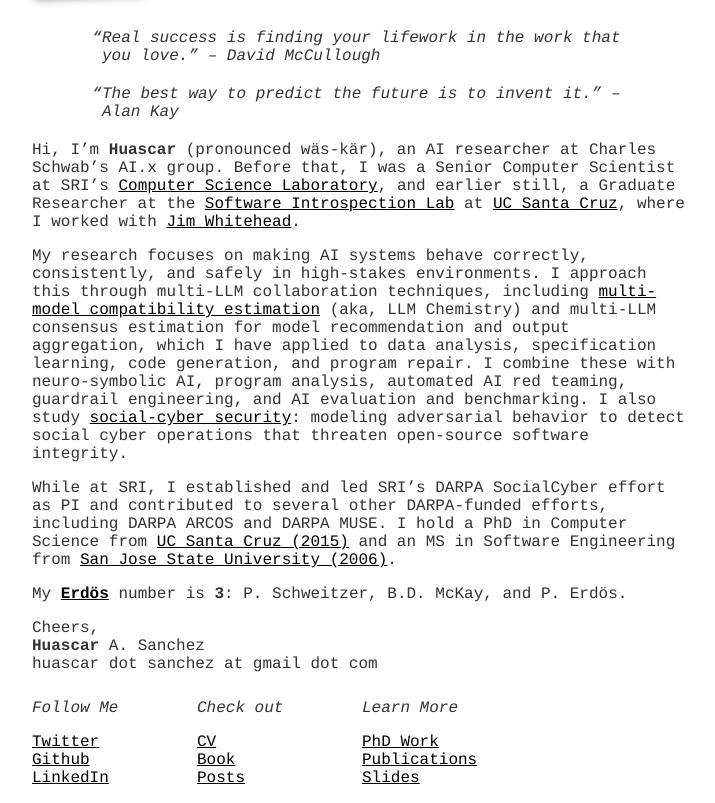
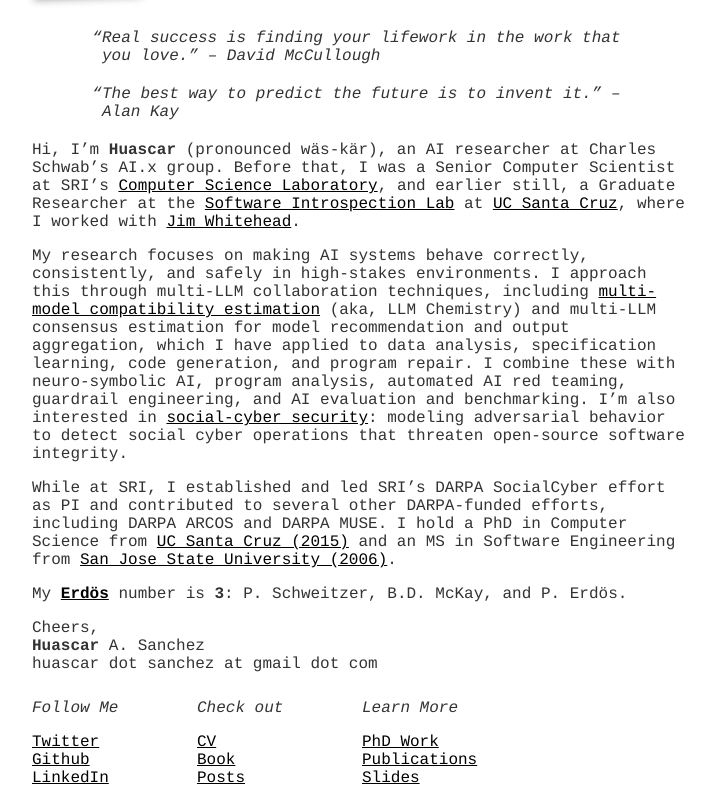
Before and after one commit to hsanchez/hsanchez.github.io, a Jekyll site: the page built from index.md, in a window 1280 px wide, cut to the strip 240-1043 px from the top of the page. Shown: the whole strip, without its empty margins (278-993 px from the left). Built offline with Jekyll 4.4.1, drawn with Linux system fonts in a browser that asks for light colours.

Commit message:
Update index.md

```diff
--- a/index.md
+++ b/index.md
@@ -29,7 +29,7 @@
 have applied to data analysis, specification learning, code generation, and
 program repair. I combine these with neuro-symbolic AI, program analysis,
 automated AI red teaming, guardrail engineering, and AI evaluation and
-benchmarking. I also study [social-cyber
+benchmarking. I'm also interested in [social-cyber
 security](https://dl.acm.org/doi/10.1145/3576914.3587523): modeling adversarial
 behavior to detect social cyber operations that threaten open-source software
 integrity.
```
